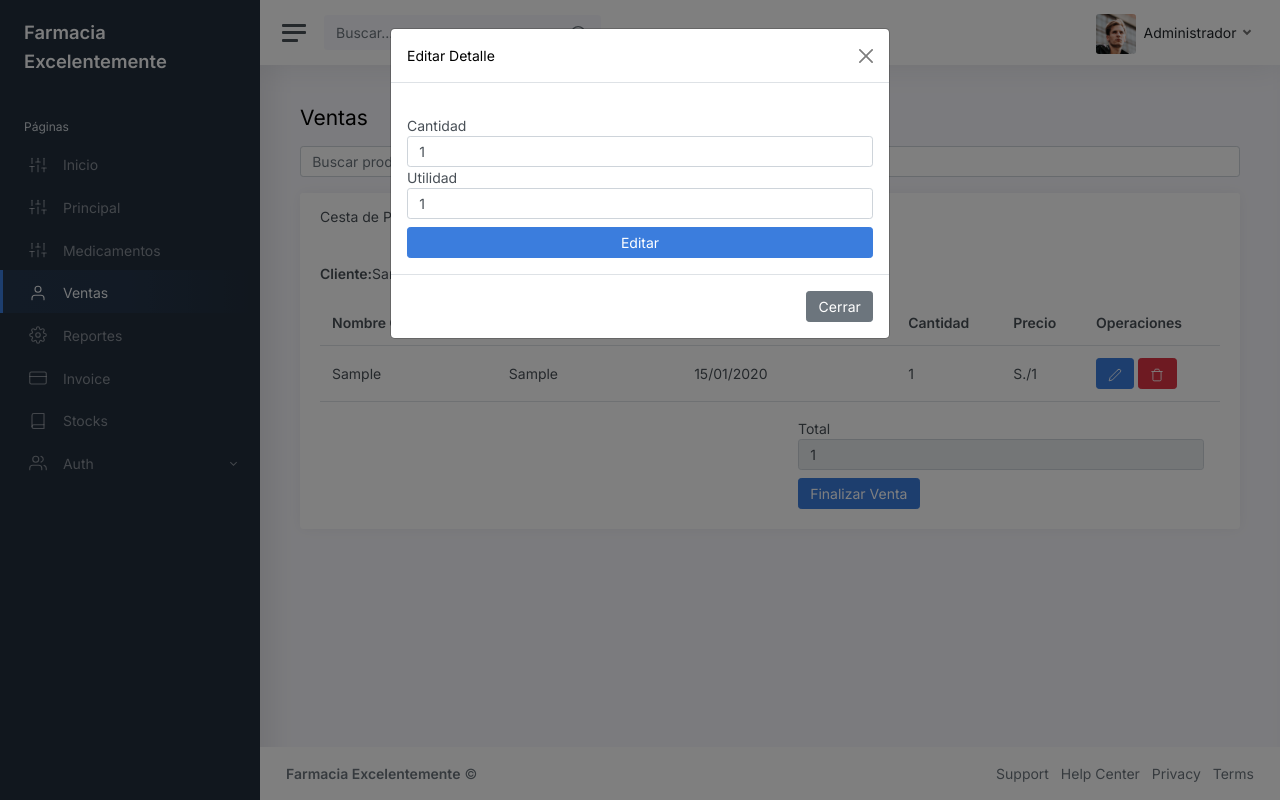
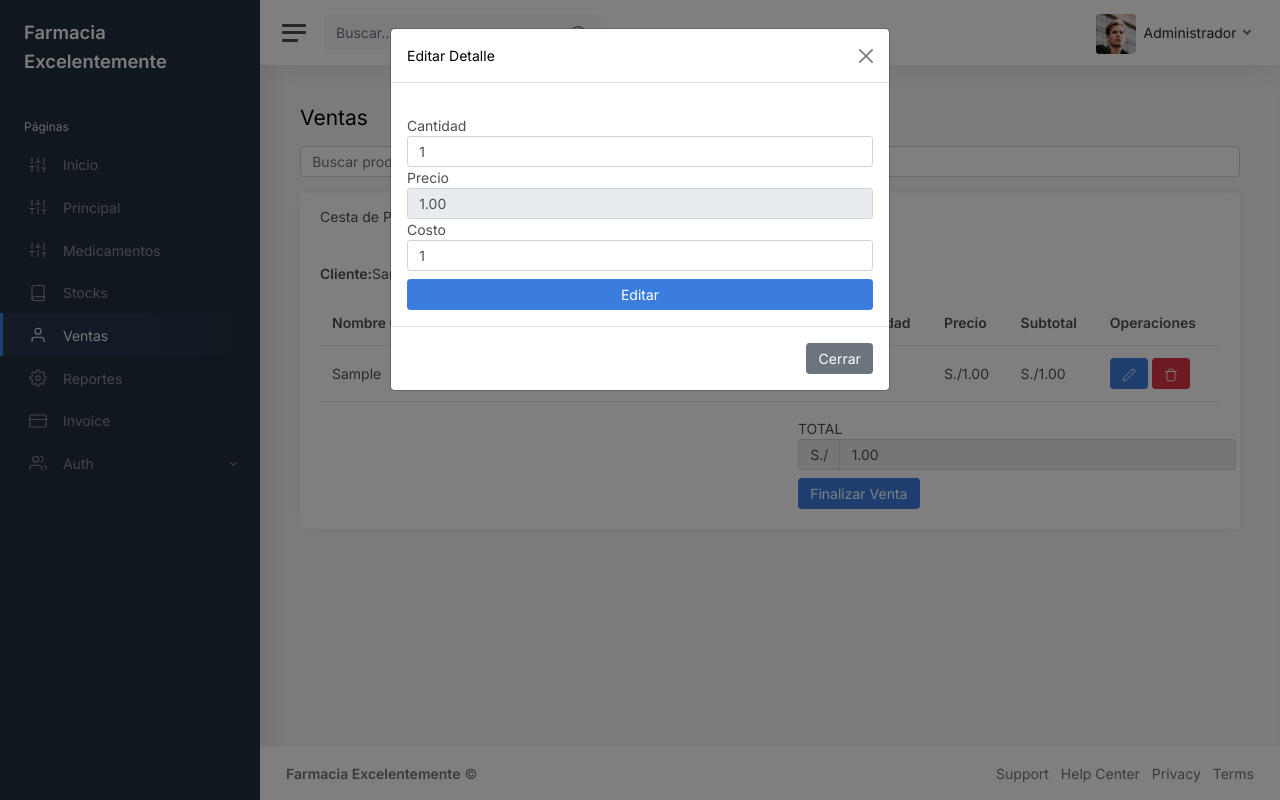
Before and after one commit to lindltaylor7/farmacia, a Laravel app: page /admin/ventas/1 in a window 1280 px wide, after a click that opens the changed part. Run offline with Laravel 8, Linux system fonts and the light colour scheme; tables that the repository leaves empty hold one stand-in row (values such as "Sample post").

Commit message:
Ventas modal changes

```diff
--- a/app/Http/Controllers/MedicamentoController.php
+++ b/app/Http/Controllers/MedicamentoController.php
@@ -137,7 +137,7 @@ class MedicamentoController extends Controller
         return $del_med;
     }
     public function medPrice(Request $request){
-        $medicamentos = Medicamento::select('medicamentos.*','precios.p_unitario')
+        $medicamentos = Medicamento::select('medicamentos.*','precios.p_unitario','precios.p_venta_caja')
                                     ->leftJoin('precios','precios.medicamento_id','=','medicamentos.id')
                                     ->where('n_generico','like','%'.$request->get('search').'%')
                                     ->orWhere('n_comercial','like','%'.$request->get('search').'%')
--- a/app/Http/Controllers/VentaController.php
+++ b/app/Http/Controllers/VentaController.php
@@ -82,7 +82,8 @@ class VentaController extends Controller
      */
     public function update(Request $request, $id)
     {
-        //
+        $upd_med = Venta::where('id', $id)->update(['utilidad'=>$request->get('total')]);
+        return redirect()->route('ventas.invoice',['id'=> $id]);
     }
 
     /**
--- a/app/Models/Detail.php
+++ b/app/Models/Detail.php
@@ -7,7 +7,7 @@ use Illuminate\Database\Eloquent\Model;
 
 class Detail extends Model
 {
-    protected $fillable = ['cantidad', 'utilidad','venta_id','medicamento_id'];
+    protected $fillable = ['cantidad', 'utilidad','venta_id','medicamento_id','tipo'];
     use HasFactory;
 
     public function medicamento(){
--- a/app/Models/Stock.php
+++ b/app/Models/Stock.php
@@ -9,7 +9,7 @@ class Stock extends Model
 {
     use HasFactory;
 
-    protected $fillable = ['cantidad', 'anaquel', 'f_vencimiento', 'f_ingreso', 'medicamento_id'];
+    protected $fillable = ['cantidad', 'anaquel', 'f_vencimiento', 'f_ingreso', 'lote', 'medicamento_id'];
 
     public function medicamento(){
         return $this->belongsTo('App\Models\Medicamento');
--- a/public/js/ventas/detail_modal.js
+++ b/public/js/ventas/detail_modal.js
@@ -6,8 +6,11 @@ $(document).ready(function(){
 
         var utl = cant * price
 
-        $('#utilidad').val(utl)
+        console.log(utl.toFixed(2))
+        $('#utilidad').val(utl.toFixed(2))
 
     })
 
+
+
 })
--- a/public/js/ventas/edit_modal.js
+++ b/public/js/ventas/edit_modal.js
@@ -4,19 +4,21 @@ $(document).ready(function(){
         var id = $(this).val();
 
         $('#detail_id').val(id);
-        $('#price_edit').val($(this).data('price'))
+        $('#price_edit').val($(this).data('price').toFixed(2))
         $('#cantidad_edit').val($(this).data('cant'))
         $('#utilidad_edit').val($(this).data('cant')*$(this).data('price'))
-        $('#cantidad_edit').on('change',function(){
+        $('#cantidad_edit').on('keyup',function(){
             var cant = $(this).val()
             var price = $('#price_edit').val()
 
             var utl = cant * price
 
-            $('#utilidad_edit').val(utl)
+            $('#utilidad_edit').val(utl.toFixed(2))
 
         })
 
     })
 
+
+
 })
--- a/public/js/ventas/selectpicker.js
+++ b/public/js/ventas/selectpicker.js
@@ -30,13 +30,31 @@ $(document).ready(function(){
                 $('#medicamentos_select').html('');
 
                 $.each(res, function(index, value){
-                    list = '<tr><td><a class="search-link" data-price="'+value.p_unitario+'" data-bs-toggle="modal" data-bs-target="#ventaModal" id="'+value.id+'">'+value.n_generico+' - '+value.n_comercial+' - '+value.concent+' - '+value.present+'</a></td></tr>'
+                    list = '<tr><td><a class="search-link" data-box="'+value.p_venta_caja+'" data-price="'+value.p_unitario+'" data-bs-toggle="modal" data-bs-target="#ventaModal" id="'+value.id+'">'+value.n_generico+' - '+value.n_comercial+' - '+value.concent+' - '+value.present+'</a></td></tr>'
                     $('#medicamentos_select').append(list);
+
+
 
                     $('.search-link').on('click', function(){
                         $('#medicamento_id').val($(this).attr('id'))
                         $('#info_medic').html($(this).text())
-                        $('#price').val($(this).data('price'))
+                        $('#price').val($(this).data('price').toFixed(2))
+
+                        $('#pricebox').hide()
+
+                        var price = $(this).data('price')
+                        var pricebox= $(this).data('box')
+
+                        $("#cajaCheck").on( 'change', function() {
+                            if( $(this).is(':checked') ) {
+                                // Hacer algo si el checkbox ha sido seleccionado
+
+                                $('#price').val(pricebox.toFixed(2))
+                            } else {
+                                // Hacer algo si el checkbox ha sido deseleccionado
+                                $('#price').val(price.toFixed(2))
+                            }
+                        });
                     })
                 });
 
--- a/resources/views/admin/ventas/editmodal.blade.php
+++ b/resources/views/admin/ventas/editmodal.blade.php
@@ -10,14 +10,17 @@
                 @csrf
                 <p id="info_medic"></p>
                 <input type="hidden" name="detail_id" id="detail_id">
-                <input type="hidden" name="price" id="price_edit">
                 <div class="form-group">
                     <label for="">Cantidad</label>
                     <input type="number" name="cantidad" id="cantidad_edit" class="form-control">
                 </div>
                 <div class="form-group">
-                    <label for="">Utilidad</label>
-                    <input type="number" name="utilidad" id="utilidad_edit" class="form-control">
+                    <label for="">Precio</label>
+                    <input type="number" name="price" id="price_edit" class="form-control" readonly>
+                </div>
+                <div class="form-group">
+                    <label for="">Costo</label>
+                    <input type="number" step="any" name="utilidad" id="utilidad_edit" class="form-control">
                 </div>
                 <div class="d-grid gap-2 mt-2">
                     <input type="submit" value="Editar" class="btn btn-primary">
--- a/resources/views/admin/ventas/invoice.blade.php
+++ b/resources/views/admin/ventas/invoice.blade.php
@@ -20,7 +20,7 @@
                             <div class="row">
                                 <div class="col-md-6">
                                     <div class="text-muted">Codigo No.</div>
-                                    <strong>{{$venta->id}}</strong>
+                                    <strong>B-00{{$venta->id}}</strong>
                                 </div>
                                 <div class="col-md-6 text-md-end">
                                     <div class="text-muted">Fecha</div>
@@ -52,7 +52,7 @@
                                     <tr>
                                         <th>Descripción</th>
                                         <th>Cantidad</th>
-                                        <th class="text-end">Utilidad</th>
+                                        <th class="text-end">Costo</th>
                                     </tr>
                                 </thead>
                                 <tbody>
--- a/resources/views/admin/ventas/modal.blade.php
+++ b/resources/views/admin/ventas/modal.blade.php
@@ -11,14 +11,26 @@
                 <p id="info_medic"></p>
                 <input type="hidden" name="medicamento_id" id="medicamento_id">
                 <input type="hidden" name="venta_id" id="venta_id" value="{{$id}}">
-                <input type="hidden" name="price" id="price">
+                <div class="form-check">
+                    <input class="form-check-input" type="checkbox" name="tipo" id="cajaCheck">
+                    <label class="form-check-label" for="flexCheckDefault">
+                      Venta por caja
+                    </label>
+                  </div>
                 <div class="form-group">
                     <label for="">Cantidad</label>
                     <input type="number" name="cantidad" id="cantidad" class="form-control">
                 </div>
-                <div class="form-group">
-                    <label for="">Utilidad</label>
-                    <input type="number" name="utilidad" id="utilidad" class="form-control">
+                <label for="price">Precio</label>
+                <div class="input-group">
+                    <span class="input-group-text" id="basic-addon1">S./</span>
+                    <input type="number" name="price" id="price" class="form-control" readonly>
+                    <input type="number" name="pricebox" id="pricebox" class="form-control" readonly>
+                </div>
+                <label for="utilidad">Sub-total</label>
+                <div class="input-group">
+                    <span class="input-group-text" id="basic-addon1">S./</span>
+                    <input type="number" step=".01" name="utilidad" id="utilidad" class="form-control" readonly>
                 </div>
                 <div class="d-grid gap-2 mt-2">
                     <input type="submit" value="Agregar" class="btn btn-primary">
--- a/resources/views/admin/ventas/venta.blade.php
+++ b/resources/views/admin/ventas/venta.blade.php
@@ -7,7 +7,7 @@
     <div class="container-fluid p-0">
             <h1 class="h3 mb-3">Ventas</h1>
             <div id="container-search" class="d-flex flex-column justify-content-between">
-                <input type="text" class="d-inline form-control w-100" id="search" placeholder="Buscar producto">
+                <input type="text" class="d-inline form-control w-100" value="" id="search" placeholder="Buscar producto">
                 <table class="table table-hover table-sm">
                     <tbody class="border border-primary" id="medicamentos_select">
                     </tbody>
@@ -31,6 +31,7 @@
                                     <th class="d-none d-xl-table-cell">Fecha de Vencimiento</th>
                                     <th class="d-none d-xl-table-cell">Cantidad</th>
                                     <th class="d-none d-xl-table-cell">Precio</th>
+                                    <th class="d-none d-xl-table-cell">Subtotal</th>
                                     <th class="d-none d-md-table-cell">Operaciones</th>
                                 </tr>
                             </thead>
@@ -48,11 +49,17 @@
                                         @endforeach
                                     </td>
                                     <td>{{$detail->cantidad}}</td>
-                                    <td>S./{{$detail->medicamento->precio->p_unitario}}</td>
-                                    @php
-                                    $prod = $detail->cantidad*$detail->medicamento->precio->p_unitario;
-                                    $sum = $sum + $prod;
-                                    @endphp
+                                    @if ($detail->tipo == 0)
+                                        <td>S./{{number_format($detail->medicamento->precio->p_unitario,2,'.',"")}}</td>
+                                    @else
+                                        <td>S./{{number_format($detail->medicamento->precio->p_venta_caja,2,'.',"")}}</td>
+                                    @endif
+
+
+                                     <td class="d-none d-xl-table-cell">S./{{number_format($detail->utilidad,2,'.',"")}}</td>
+                                     @php
+                                     $sum = $sum + $detail->utilidad;
+                                     @endphp
                                     <td class="d-none d-md-table-cell">
 
                                         <button class="btn btn-primary" id="btn-edit-detail" data-cant="{{$detail->cantidad}}" data-price="{{$detail->medicamento->precio->p_unitario}}" value="{{$detail->id}}" data-bs-toggle="modal" data-bs-target="#editModal"><i class="align-middle" data-feather="edit-2"></i></button>
@@ -77,10 +84,12 @@
 
                             </div>
                             <div class="col-md-6">
-                                <form action="{{route('ventas.invoice')}}" method="post" class="form-inline">
-                                    <div class="form-group mx-sm-3 mb-2">
-                                        <label for="total">Total</label>
-                                        <input type="number" name="total" class="form-control" id="total" value="@php echo $sum @endphp" readonly>
+                                <form action="{{route('ventas.update',$id)}}" method="post" class="form-inline">
+                                    @csrf
+                                    <label for="total" class="mx-sm-3">TOTAL</label>
+                                    <div class="input-group mx-sm-3 mb-2">
+                                        <span class="input-group-text" id="basic-addon1">S./</span>
+                                        <input type="number" name="total" class="form-control" id="total" value="@php echo number_format($sum,2,'.',"") @endphp" readonly>
                                     </div>
                                     <button type="submit" class="btn btn-primary mx-3">Finalizar Venta</button>
                                   </form>
--- a/resources/views/layout/navigation.blade.php
+++ b/resources/views/layout/navigation.blade.php
@@ -9,32 +9,38 @@
                 Páginas
             </li>
 
-            <li class="sidebar-item {{request()->routeIs('inicio.*')? 'active' : ''}}">
-                <a class="sidebar-link" href="{{route('inicio.index')}}">
+            <li class="sidebar-item {{ request()->routeIs('inicio.*') ? 'active' : '' }}">
+                <a class="sidebar-link" href="{{ route('inicio.index') }}">
                     <i class="align-middle" data-feather="sliders"></i> <span class="align-middle">Inicio</span>
                 </a>
             </li>
 
-            <li class="sidebar-item {{request()->routeIs('principal.*')? 'active' : ''}}">
-                <a class="sidebar-link" href="{{route('principal.index')}}">
+            <li class="sidebar-item {{ request()->routeIs('principal.*') ? 'active' : '' }}">
+                <a class="sidebar-link" href="{{ route('principal.index') }}">
                     <i class="align-middle" data-feather="sliders"></i> <span class="align-middle">Principal</span>
                 </a>
             </li>
 
-            <li class="sidebar-item {{request()->routeIs('admin.*')? 'active' : ''}}">
-                <a class="sidebar-link" href="{{route('admin.index')}}">
+            <li class="sidebar-item {{ request()->routeIs('admin.*') ? 'active' : '' }}">
+                <a class="sidebar-link" href="{{ route('admin.index') }}">
                     <i class="align-middle" data-feather="sliders"></i> <span class="align-middle">Medicamentos</span>
                 </a>
             </li>
 
-            <li class="sidebar-item {{request()->routeIs('ventas.*')? 'active' : ''}}">
-                <a class="sidebar-link" href="{{route('ventas.index')}}">
+            <li class="sidebar-item {{ request()->routeIs('stock.*') ? 'active' : '' }}">
+                <a class="sidebar-link" href="{{ route('stock.index') }}">
+                    <i class="align-middle" data-feather="book"></i> <span class="align-middle">Stocks</span>
+                </a>
+            </li>
+
+            <li class="sidebar-item {{ request()->routeIs('ventas.*') ? 'active' : '' }}">
+                <a class="sidebar-link" href="{{ route('ventas.index') }}">
                     <i class="align-middle" data-feather="user"></i> <span class="align-middle">Ventas</span>
                 </a>
             </li>
 
-            <li class="sidebar-item {{request()->routeIs('reportes.*')? 'active' : ''}}">
-                <a class="sidebar-link" href="{{route('reportes.index')}}">
+            <li class="sidebar-item {{ request()->routeIs('reportes.*') ? 'active' : '' }}">
+                <a class="sidebar-link" href="{{ route('reportes.index') }}">
                     <i class="align-middle" data-feather="settings"></i> <span class="align-middle">Reportes</span>
                 </a>
             </li>
@@ -42,12 +48,6 @@
             <li class="sidebar-item ">
                 <a class="sidebar-link" href="pages-invoice.html">
                     <i class="align-middle" data-feather="credit-card"></i> <span class="align-middle">Invoice</span>
-    </a>
-            </li>
-
-            <li class="sidebar-item {{request()->routeIs('stock.*')? 'active' : ''}}">
-                <a class="sidebar-link" href="{{route('stock.index')}}">
-      <i class="align-middle" data-feather="book"></i> <span class="align-middle">Stocks</span>
                 </a>
             </li>
 
--- a/routes/admin.php
+++ b/routes/admin.php
@@ -32,6 +32,7 @@ Route::get('ventas', [VentaController::class, 'index'])->name('ventas.index');
 Route::post('ventas/create', [VentaController::class, 'create'])->name('ventas.create');
 Route::get('ventas/invoice/{id}', [VentaController::class, 'invoice'])->name('ventas.invoice');
 Route::get('ventas/{id}', [VentaController::class, 'show'])->name('ventas.show');
+Route::post('ventas/update/{id}', [VentaController::class, 'update'])->name('ventas.update');
 
 Route::get('reportes', [ReporteController::class, 'index'])->name('reportes.index');
 Route::get('reportes/top', [ReporteController::class, 'top'])->name('reportes.top');
```
Also changed, not shown: app/Http/Controllers/DetailController.php (+9 -0 lines), resources/views/admin/inicio/index.blade.php (+20 -2 lines), resources/views/admin/stocks/create.blade.php (+6 -2 lines), resources/views/admin/ventas/index.blade.php (+5 -9 lines). Lines whose indentation alone changed are shown as unchanged.
